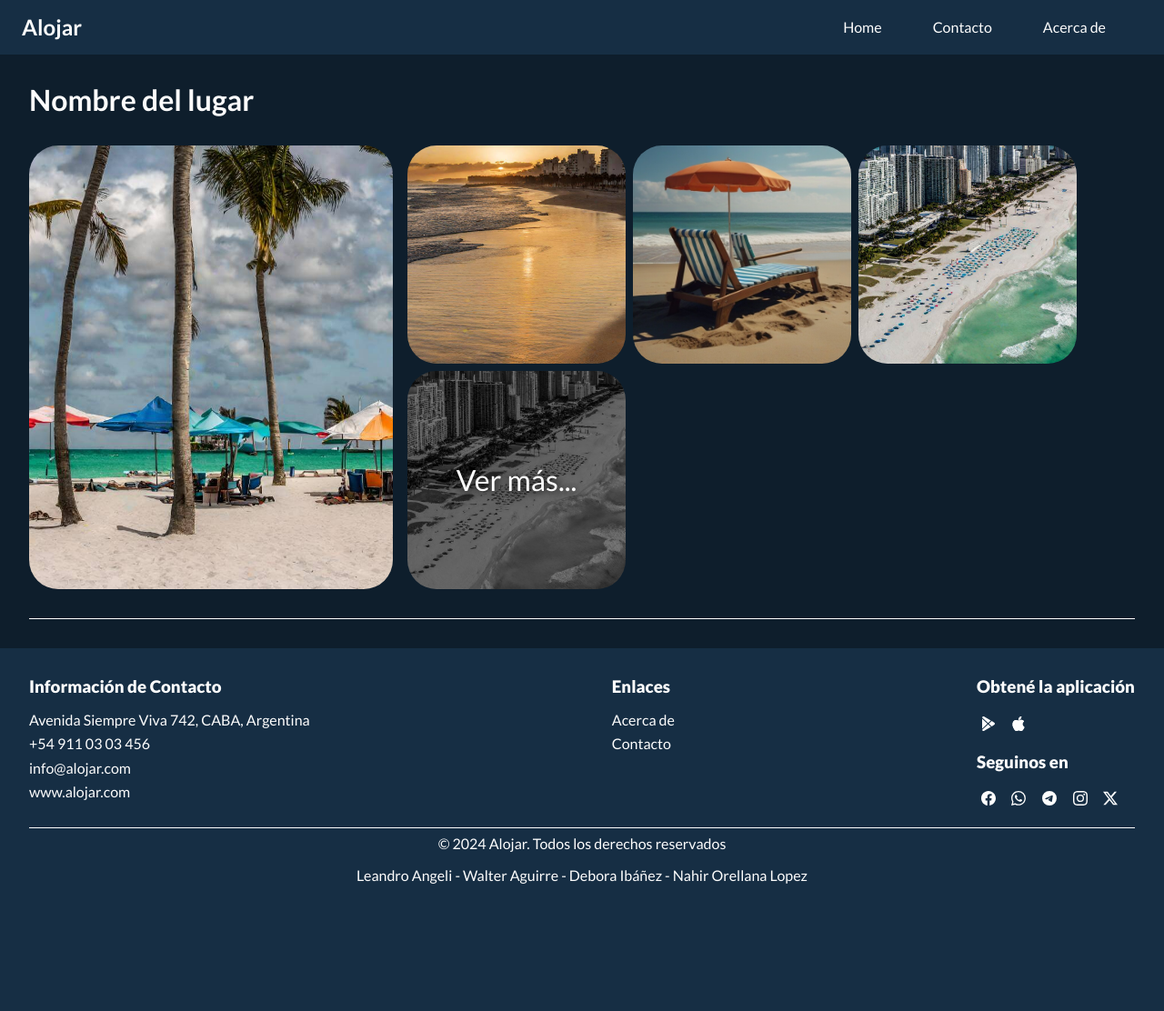
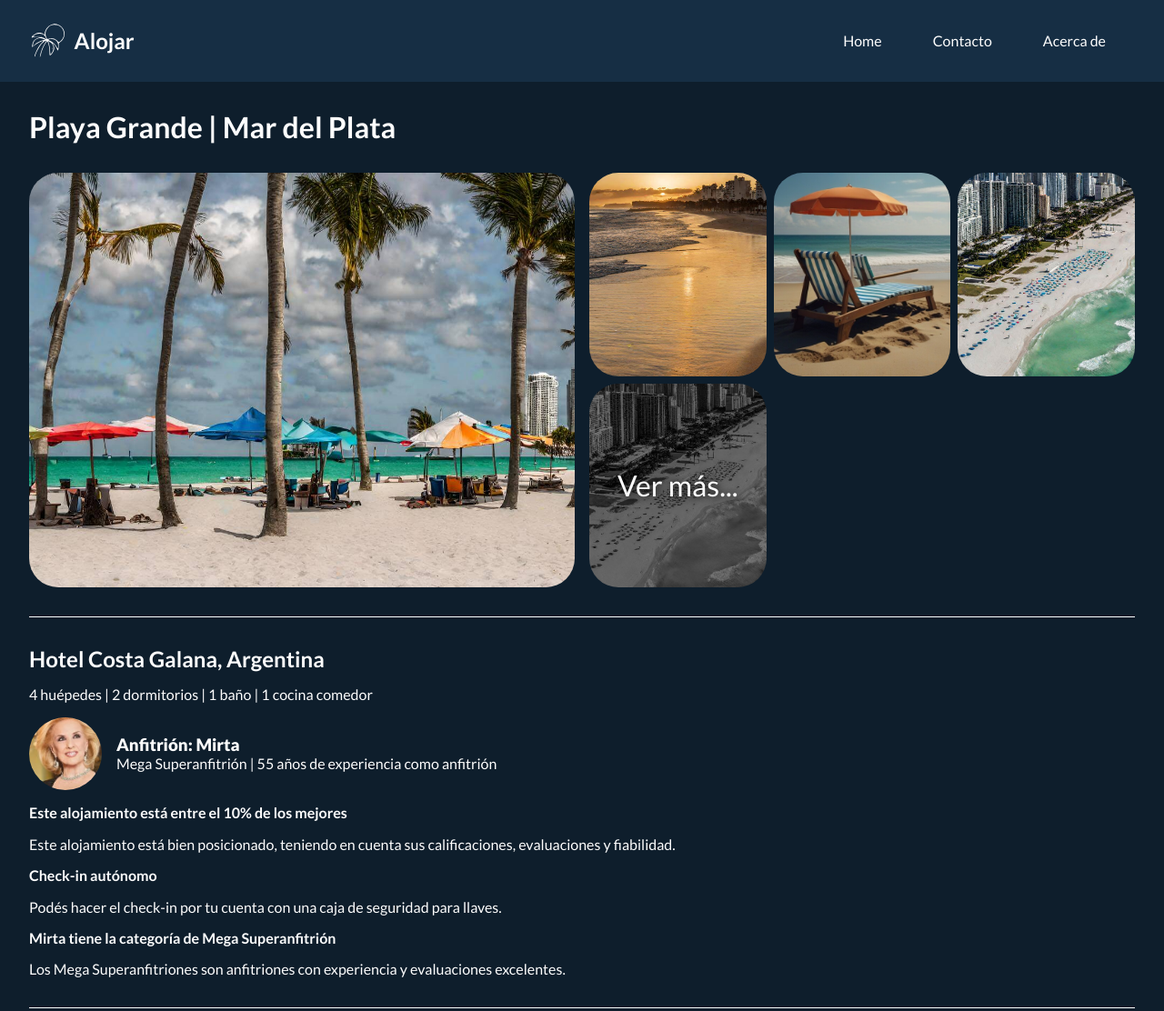
Before and after one commit to Leandro-Andres-Angeli/tp-1-desarrollo-web-uner, a website: page public/alojamiento.html in a window 1280 px wide. Shown: the top 1112 px of the page at 91% size. Before the commit the page ends 1004 px from the top, so only its background shows below. Drawn offline with Linux system fonts and the light colour scheme.

Commit message:
Se siguió actualizando página de alojamiento

```diff
--- a/public/alojamiento.html
+++ b/public/alojamiento.html
@@ -16,13 +16,56 @@
   <body class="pagina-home">
     <header>
       <nav class="nav">
-        <a href="index.html">
-          <!-- <div class="logo">
+        <div class="nav-logo">
+          <a href="index.html" class="nav-logo-link">
+            <svg
+              version="1.0"
+              xmlns="http://www.w3.org/2000/svg"
+              class="nav-logo-icon"
+              width="100.000000pt"
+              height="100.000000pt"
+              viewBox="0 0 100.000000 100.000000"
+              preserveAspectRatio="xMidYMid meet"
+            >
+              <g
+                transform="translate(0.000000,100.000000) scale(0.100000,-0.100000)"
+                fill="currentColor"
+              >
+                <path
+                  d="M579 874 c-84 -26 -159 -128 -159 -217 0 -19 -1 -19 -18 -4 -30 28
+         -101 41 -149 28 -48 -13 -126 -69 -131 -93 -3 -15 1 -16 30 -7 18 5 67 9 108
+         8 l75 -1 -55 -15 c-56 -15 -102 -49 -125 -93 -15 -29 -31 -120 -20 -120 4 0
+         32 20 63 44 57 45 154 96 182 96 10 0 -4 -21 -35 -54 -29 -30 -68 -86 -89
+         -125 -42 -80 -79 -181 -67 -181 5 0 12 12 16 27 13 54 76 178 117 230 78 101
+         174 154 109 60 -54 -79 -100 -195 -117 -292 -11 -65 4 -35 26 51 21 85 74 200
+         113 249 l24 29 16 -30 c21 -41 37 -135 37 -222 0 -64 2 -73 17 -70 29 5 81 84
+         89 134 5 37 2 58 -15 97 l-21 51 34 -33 c19 -19 45 -58 58 -87 13 -30 26 -54
+         30 -54 10 0 19 54 19 114 0 51 3 56 35 78 80 54 117 157 90 251 -21 72 -79
+         131 -149 152 -61 18 -78 18 -138 -1z m185 -34 c60 -41 90 -93 94 -165 4 -54 0
+         -70 -22 -112 -15 -26 -42 -59 -61 -71 l-34 -24 -35 36 c-21 20 -54 40 -78 47
+         -39 10 -59 9 -128 -6 -22 -5 -27 -1 -42 37 -35 84 -19 165 43 227 48 49 84 62
+         160 58 51 -2 75 -8 103 -27z m-396 -184 c15 -8 37 -25 49 -38 22 -23 50 -83
+         36 -76 -100 51 -108 53 -205 53 -54 0 -98 2 -98 3 0 8 47 44 75 57 39 18 109
+         19 143 1z m30 -112 l37 -16 -52 -14 c-72 -18 -145 -57 -195 -102 l-41 -37 6
+         44 c15 113 133 173 245 125z m262 -22 c43 -23 70 -73 70 -129 0 -74 -10 -80
+         -41 -25 -33 59 -87 108 -147 135 -33 14 -41 21 -31 28 25 15 112 10 149 -9z
+         m-102 -59 c71 -53 84 -146 30 -229 l-32 -49 -7 30 c-4 17 -7 55 -8 85 -1 49
+         -10 93 -37 179 -8 27 -3 25 54 -16z"
+                />
+                <path
+                  d="M592 325 c0 -16 2 -22 5 -12 2 9 2 23 0 30 -3 6 -5 -1 -5 -18z"
+                />
+              </g>
+            </svg>
+
+            <!-- <div class="logo">
             <img src="imgs/logo/logo-color.svg" alt="logo" />
             <text class="texto">Alojar</text>
           </div> -->
-          <h2>Alojar</h2>
-        </a>
+            <h2>Alojar</h2>
+          </a>
+        </div>
+
         <ul class="nav--links">
           <li><a href="index.html">Home</a></li>
           <li><a href="contacto.html">Contacto</a></li>
@@ -37,9 +80,9 @@
         <img src="imgs/img1.jpeg" alt="" />
       </picture> -->
       <div class="contenido">
-        <h1>Nombre del lugar</h1>
+        <h1>Playa Grande | Mar del Plata</h1>
 
-        <div class="lugar">
+        <div class="lugar separador">
           <img class="foto-principal" src="imgs/img1.jpeg" />
           <div class="fotos">
             <img src="imgs/img3.jpeg" />
@@ -50,6 +93,36 @@
               <p>Ver más...</p>
             </div>
           </div>
+        </div>
+        <div class="descripcion-alojamiento separador">
+          <h2>Hotel Costa Galana, Argentina</h2>
+          <p>4 huépedes | 2 dormitorios | 1 baño | 1 cocina comedor</p>
+          <div class="anfitrion">
+            <img src="imgs/mirta.jpg" alt="anfitrión" class="foto-anfitrion" />
+            <div>
+              <h3><strong>Anfitrión: Mirta</strong></h3>
+              <p>Mega Superanfitrión | 55 años de experiencia como anfitrión</p>
+            </div>
+          </div>
+          <p>
+            <strong>Este alojamiento está entre el 10% de los mejores</strong>
+          </p>
+          <p>
+            Este alojamiento está bien posicionado, teniendo en cuenta sus
+            calificaciones, evaluaciones y fiabilidad.
+          </p>
+          <p><strong>Check-in autónomo</strong></p>
+          <p>
+            Podés hacer el check-in por tu cuenta con una caja de seguridad para
+            llaves.
+          </p>
+          <p>
+            <strong>Mirta tiene la categoría de Mega Superanfitrión</strong>
+          </p>
+          <p>
+            Los Mega Superanfitriones son anfitriones con experiencia y
+            evaluaciones excelentes.
+          </p>
         </div>
       </div>
     </main>
--- a/public/common/estilos.css
+++ b/public/common/estilos.css
@@ -270,6 +270,7 @@ ul {
   position: relative;
   z-index: 1;
   gap: 1rem;
+  flex-wrap: wrap;
 }
 
 .lugar img {
@@ -281,9 +282,32 @@ ul {
   opacity: 0.7;
 }
 
+.separador {
+  border-bottom: 1px solid #fdfdfd;
+  padding-bottom: 2rem;
+  margin-bottom: 2rem;
+}
+
+.alojamiento {
+  /* background-image: url("/imgs/img1.jpeg");
+  background-size: cover; */
+  position: relative;
+  padding: 2rem;
+}
+
+.alojamiento .contenido {
+  position: relative;
+}
+
+.alojamiento h1 {
+  margin-bottom: 2rem;
+}
+
 .foto-principal {
-  height: 30.5rem;
-  width: 25rem;
+  height: 28.5rem;
+  min-width: 18rem;
+  max-width: 60rem;
+  flex: 1 1 20.5rem;
 }
 
 .foto-ver-mas {
@@ -304,32 +328,37 @@ ul {
   text-shadow: 1px 1px 10px black;
 }
 
-.alojamiento {
-  /* background-image: url("/imgs/img1.jpeg");
-  background-size: cover; */
-  position: relative;
-  padding: 2rem;
+.fotos {
+  display: grid;
+  gap: 0.5rem;
+  width: 100%;
+  min-width: 18rem;
+  flex: 1 1 20.5rem;
+  grid-template-columns: repeat(auto-fit, minmax(10rem, 1fr));
 }
 
-.alojamiento .contenido {
-  position: relative;
-  border-bottom: 1px solid #fdfdfd;
-  padding-bottom: 2rem;
+.fotos img,
+.fotos .foto-ver-mas {
+  min-width: 7rem;
 }
 
-.alojamiento h1 {
-  margin-bottom: 2rem;
+/* estilos descripción alojamiento */
+
+.descripcion-alojamiento {
+  display: flex;
+  gap: 1rem;
+  flex-direction: column;
 }
 
-.fotos {
-  display: flex;
-  flex-wrap: wrap;
-  gap: 0.5rem;
-  align-items: baseline;
+.foto-anfitrion {
+  border-radius: 50%;
+  width: 5rem;
+  height: 5rem;
 }
 
-.fotos img {
-  width: 15rem;
-  height: 15rem;
-  justify-content: space-around;
+.anfitrion {
+  display: flex;
+  gap: 1rem;
+  align-items: center;
+  align-content: center;
 }
```
Also changed, not shown: public/imgs/mirta.jpg (added).
